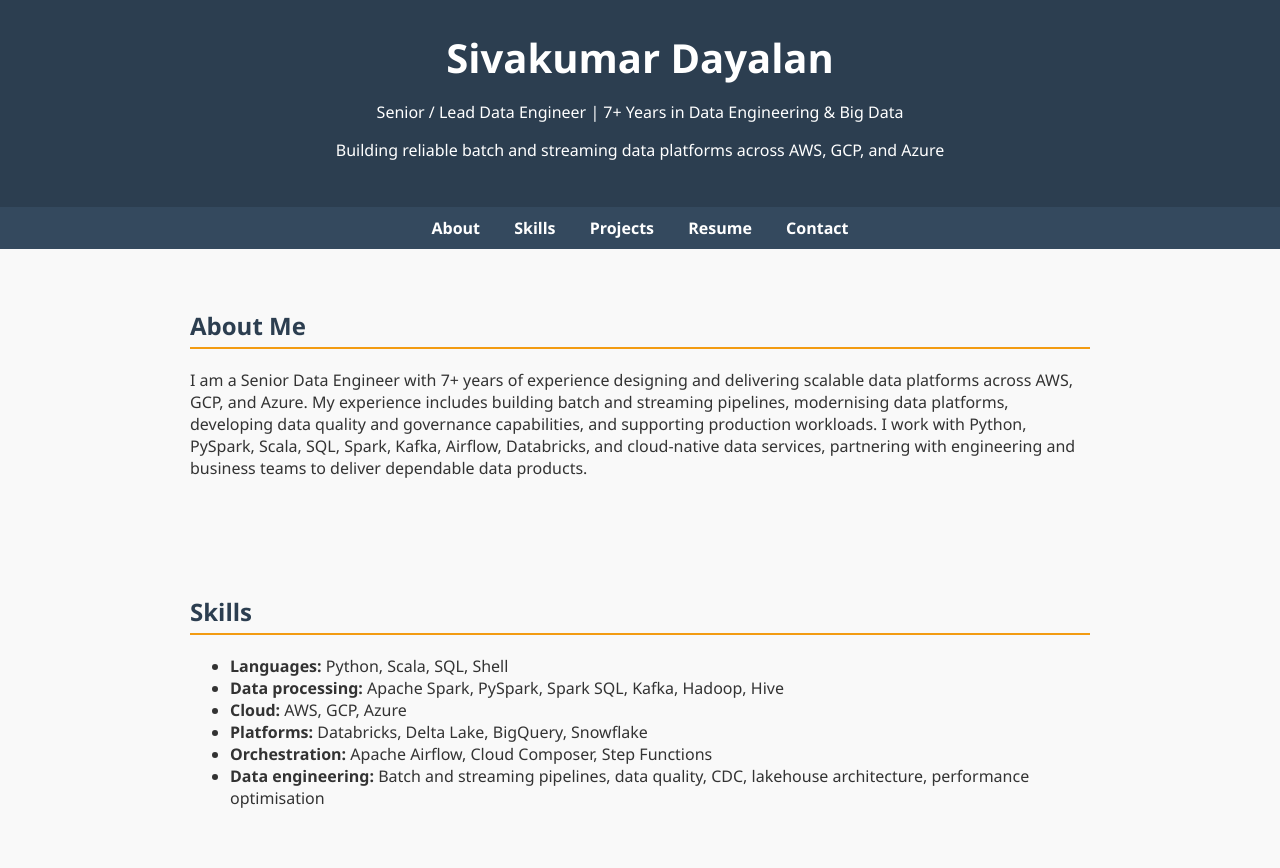
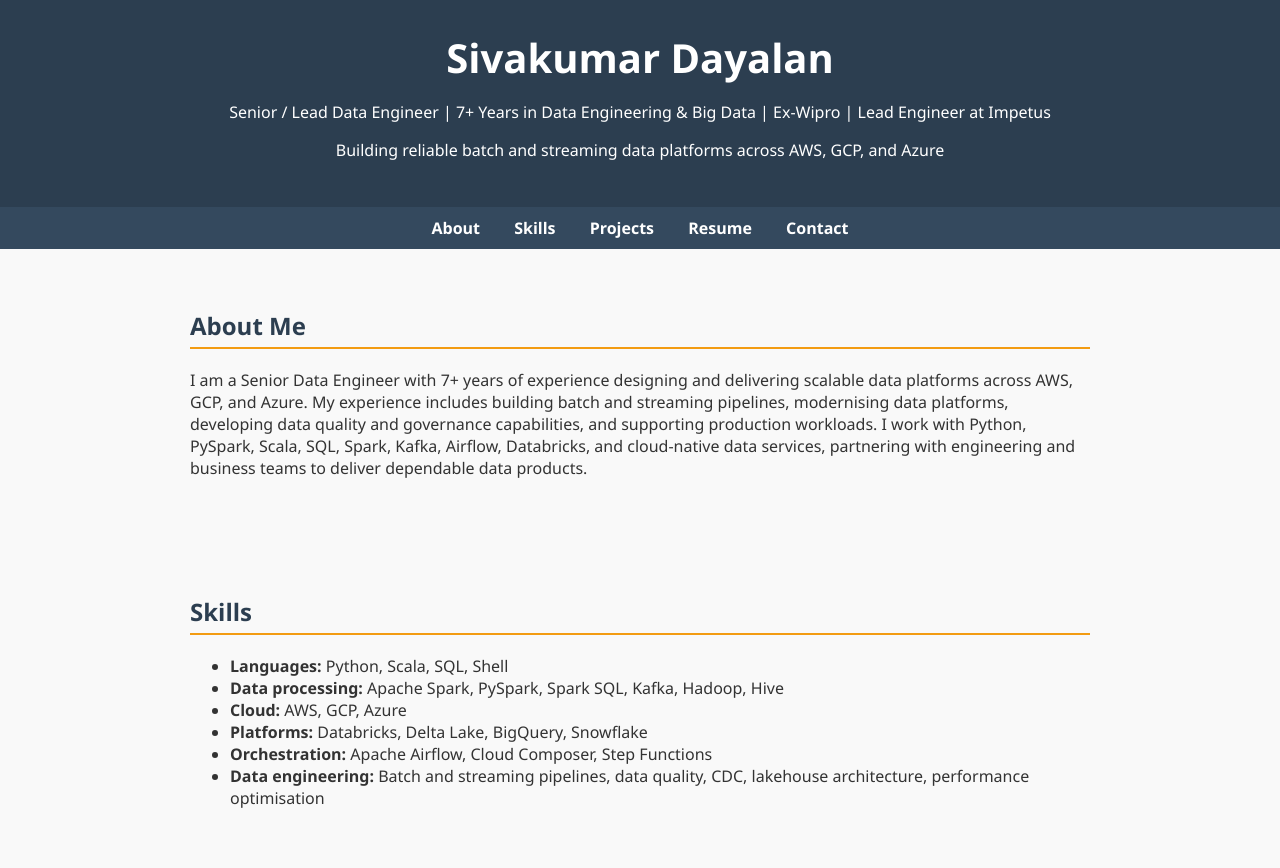
Before and after one commit to SivaInspy/sivainspy.github.io, a plain HTML site: page index.html in a window 1280 px wide. Shown: the top 868 px of the page. Drawn offline with Linux system fonts and the light colour scheme.

Commit message:
Updated tagline

```diff
--- a/index.html
+++ b/index.html
@@ -10,7 +10,7 @@
 <body>
     <header>
         <h1>Sivakumar Dayalan</h1>
-        <p>Senior / Lead Data Engineer | 7+ Years in Data Engineering &amp; Big Data</p>
+        <p>Senior / Lead Data Engineer | 7+ Years in Data Engineering &amp; Big Data | Ex-Wipro | Lead Engineer at Impetus</p>
         <p>Building reliable batch and streaming data platforms across AWS, GCP, and Azure</p>
     </header>
 
```
